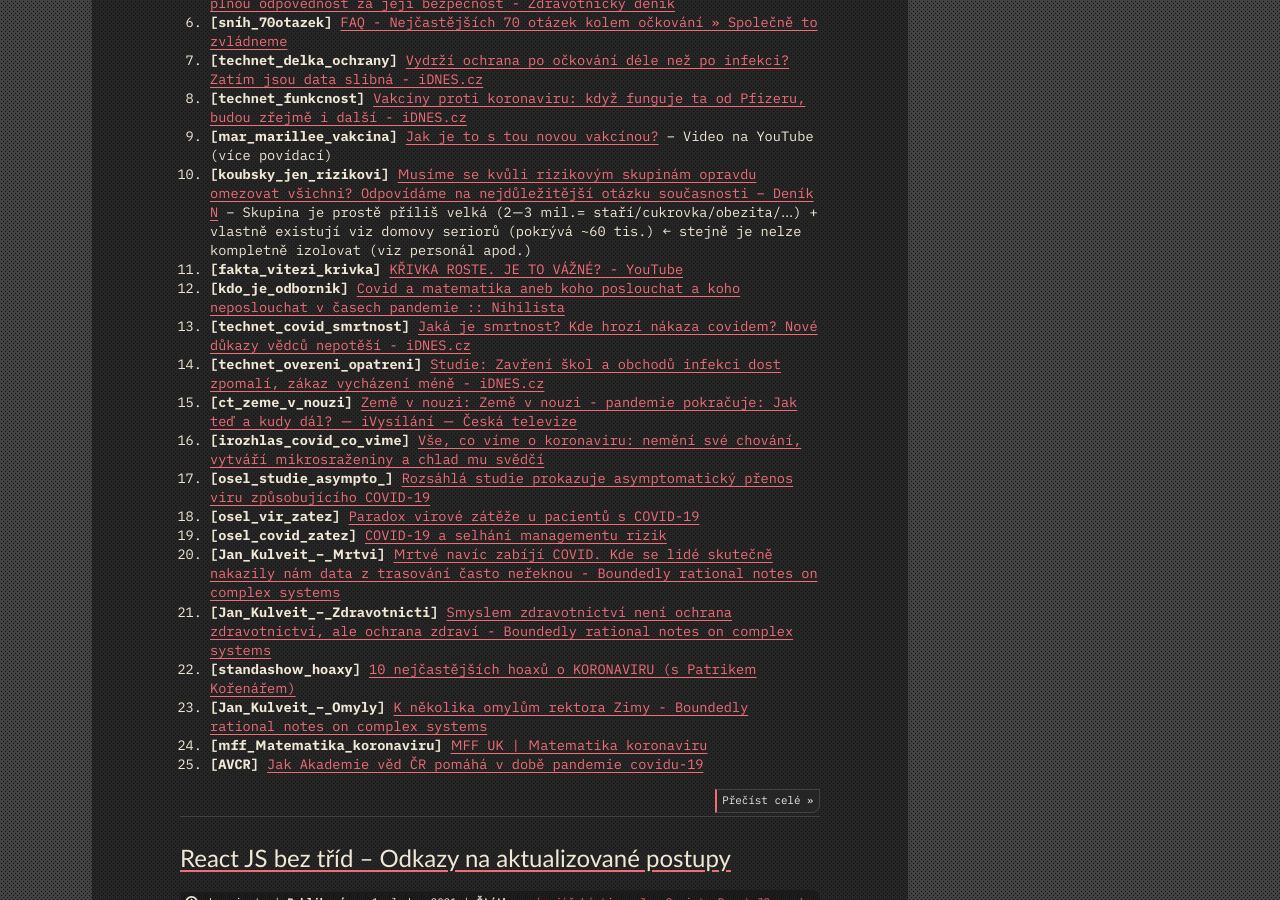
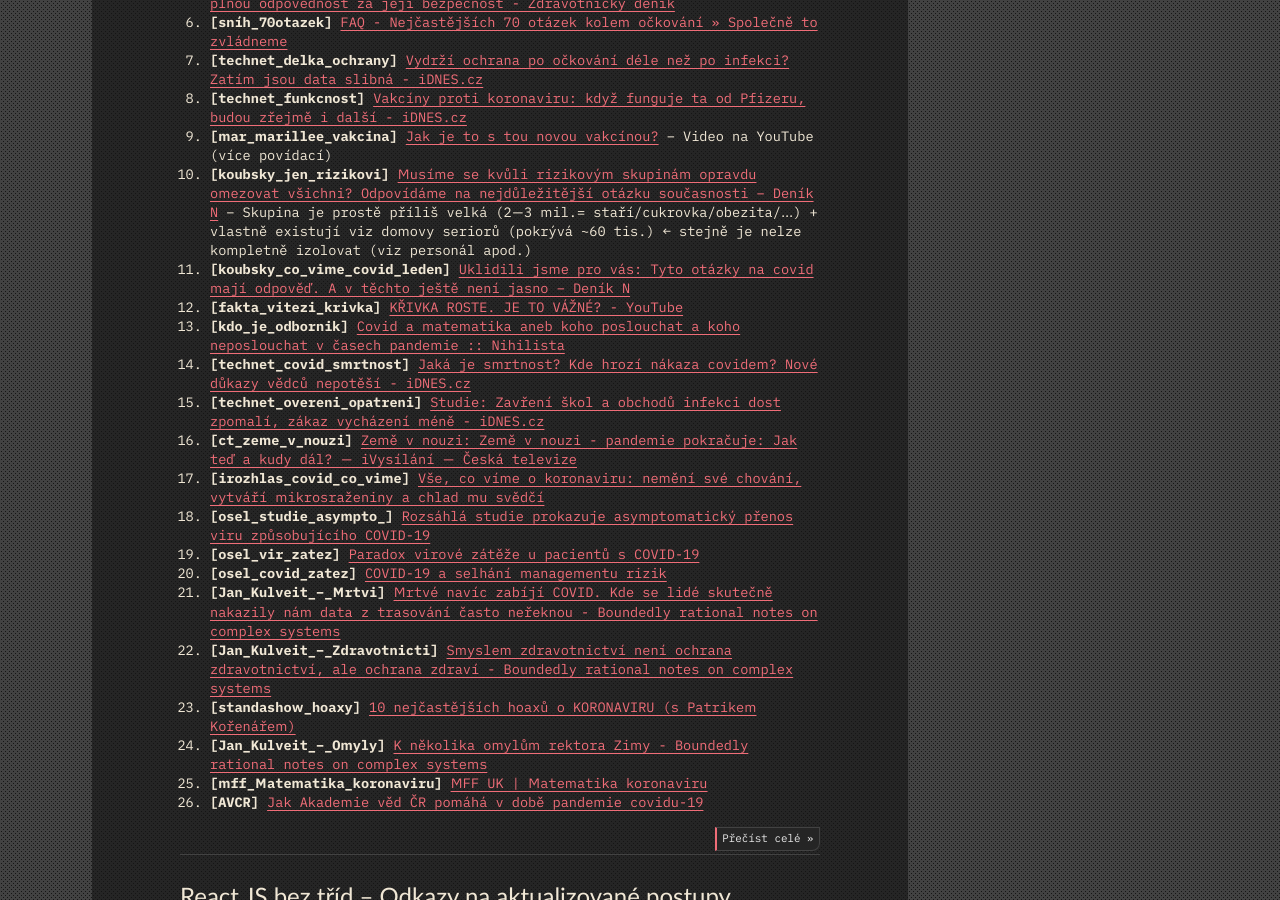
Before and after one commit to jaandrle/jaandrle.github.io, a Jekyll site: the page built from index.html, in a window 1280 px wide and 900 px high, scrolled down 1008 px. Built offline with Jekyll 4.4.1, drawn with Linux system fonts in a browser that asks for light colours.

Commit message:
Update covid.yml

```diff
--- a/_data/reference/covid.yml
+++ b/_data/reference/covid.yml
@@ -2,6 +2,9 @@
   caption: "Musíme se kvůli rizikovým skupinám opravdu omezovat všichni? Odpovídáme na nejdůležitější otázku současnosti – Deník N"
   href: https://denikn.cz/532705/musime-se-kvuli-rizikovym-skupinam-opravdu-omezovat-vsichni-odpovidame-na-nejdulezitejsi-otazku-soucasnosti/
   description: "Skupina je prostě příliš velká (2—3 mil.= staří/cukrovka/obezita/…) + vlastně existují viz domovy seriorů (pokrývá ~60 tis.) ← stejně je nelze kompletně izolovat (viz personál apod.)"
+koubsky_co_vime_covid_leden:
+  caption: "Uklidili jsme pro vás: Tyto otázky na covid mají odpověď. A v těchto ještě není jasno – Deník N"
+  href: https://denikn.cz/535886/co-se-o-covidu-vi-a-v-cem-jeste-neni-jasno-roztridili-jsme-prakticke-otazky-do-dvou-skupin/
 fakta_vitezi_krivka:
   caption: "KŘIVKA ROSTE. JE TO VÁŽNÉ? - YouTube"
   href: https://www.youtube.com/watch?app=desktop&v=-LxfUFKvA8A
```
